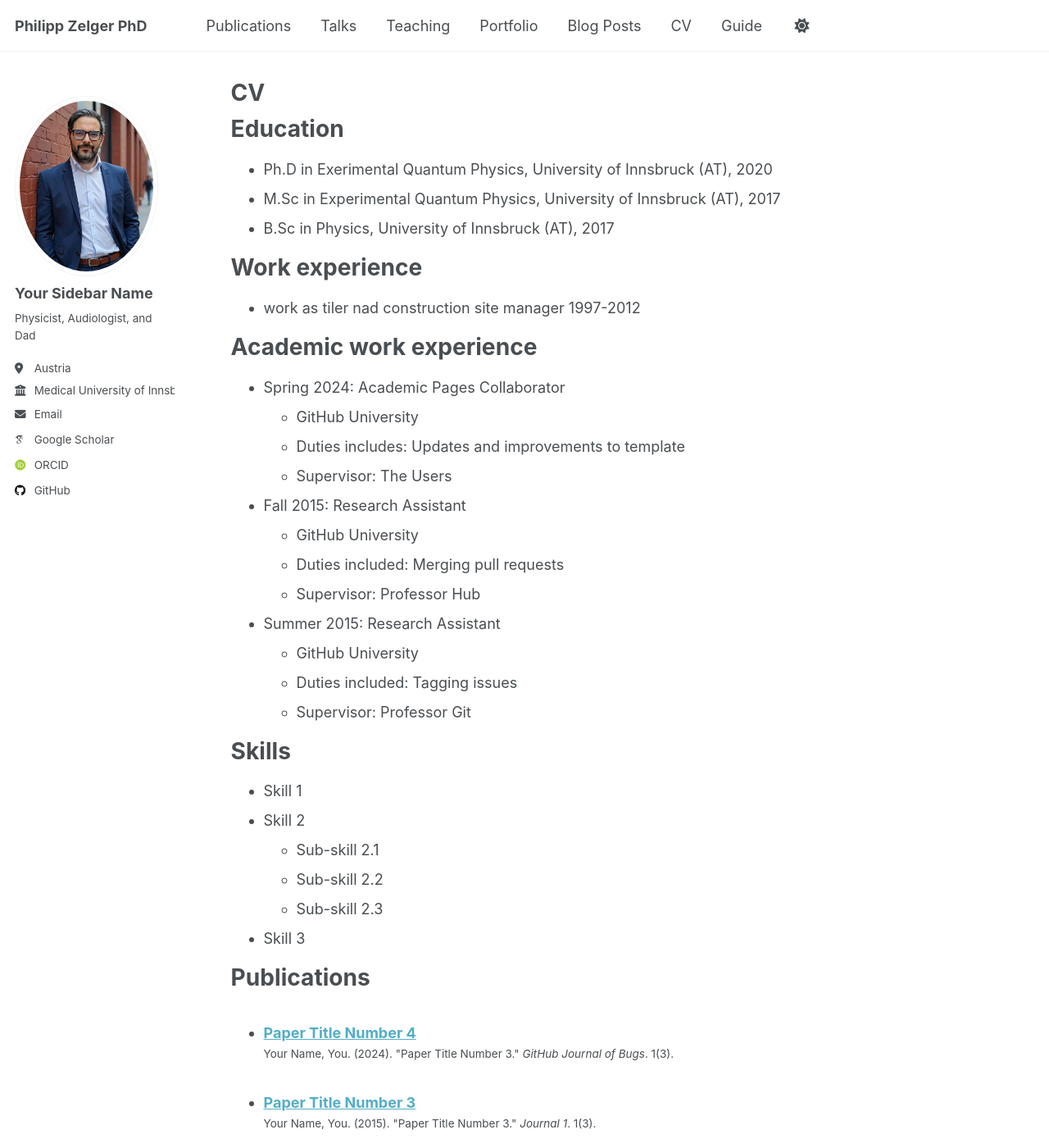
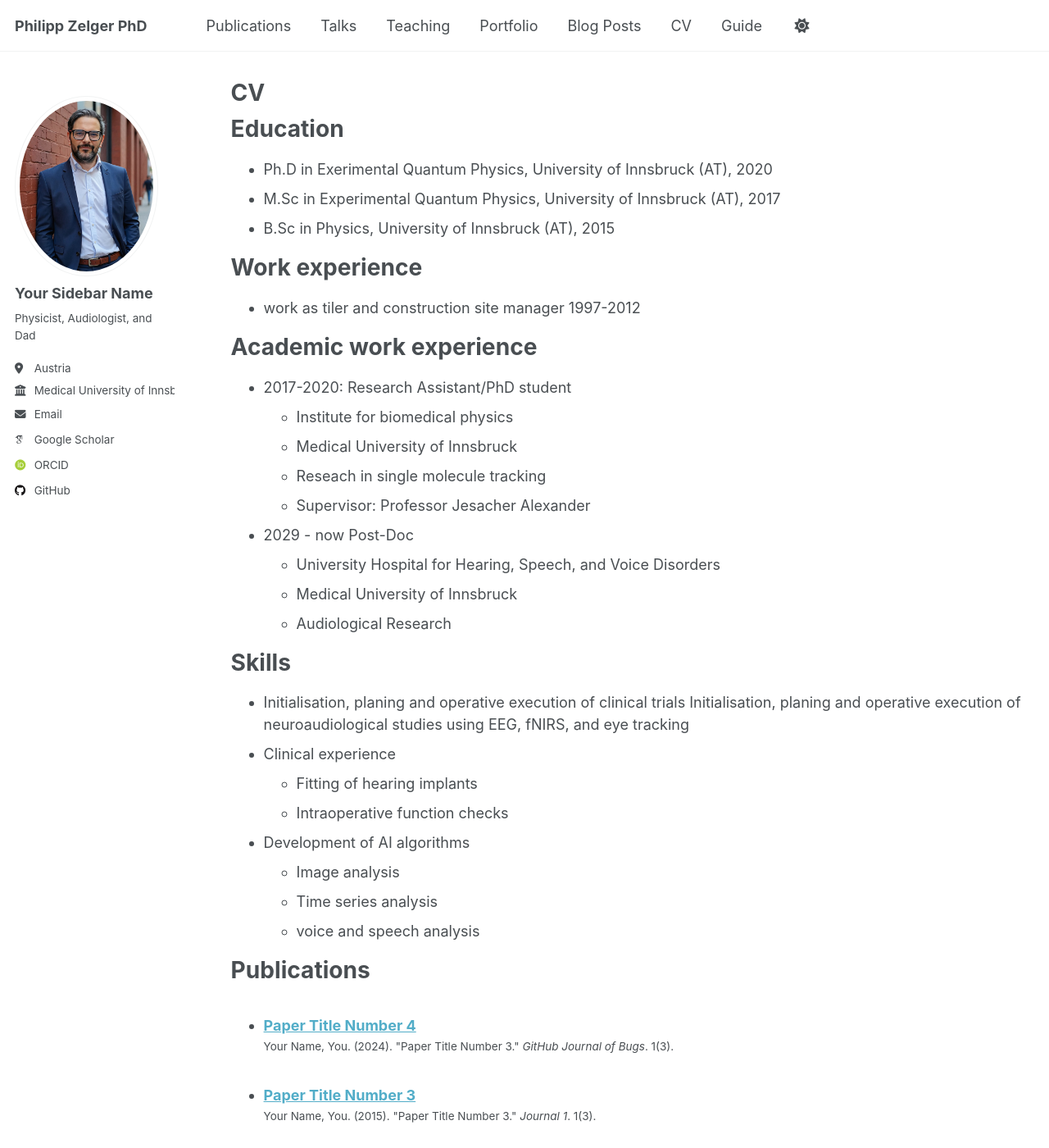
Before and after one commit to Stanissse/AboutMe, a Jekyll site: the page built from _pages/cv.md, in a window 1280 px wide and 1400 px high. Shown: the whole window at 82% size. Built offline with Jekyll 4.4.1, drawn with Linux system fonts in a browser that asks for light colours; some web fonts are replaced.

Commit message:
Updated cv entries cv.md

```diff
--- a/_pages/cv.md
+++ b/_pages/cv.md
@@ -13,37 +13,36 @@ Education
 ======
 * Ph.D in Exerimental Quantum Physics, University of Innsbruck (AT), 2020
 * M.Sc in Experimental Quantum Physics, University of Innsbruck (AT), 2017
-* B.Sc in Physics, University of Innsbruck (AT), 2017
+* B.Sc in Physics, University of Innsbruck (AT), 2015
 
 Work experience
 ======
-* work as tiler nad construction site manager 1997-2012
+* work as tiler and construction site manager 1997-2012
 
 Academic work experience
 ======
-* Spring 2024: Academic Pages Collaborator
-  * GitHub University
-  * Duties includes: Updates and improvements to template
-  * Supervisor: The Users
+* 2017-2020: Research Assistant/PhD student
+  * Institute for biomedical physics
+  * Medical University of Innsbruck
+  * Reseach in single molecule tracking
+  * Supervisor: Professor Jesacher Alexander
 
-* Fall 2015: Research Assistant
-  * GitHub University
-  * Duties included: Merging pull requests
-  * Supervisor: Professor Hub
-
-* Summer 2015: Research Assistant
-  * GitHub University
-  * Duties included: Tagging issues
-  * Supervisor: Professor Git
+* 2029 - now Post-Doc
+  * University Hospital for Hearing, Speech, and Voice Disorders
+  * Medical University of Innsbruck
+  * Audiological Research
 
 Skills
 ======
-* Skill 1
-* Skill 2
-  * Sub-skill 2.1
-  * Sub-skill 2.2
-  * Sub-skill 2.3
-* Skill 3
+* Initialisation, planing  and operative execution of clinical trials
+  Initialisation, planing  and operative execution of neuroaudiological studies using EEG,  fNIRS, and eye tracking
+* Clinical experience
+  * Fitting of hearing implants
+  * Intraoperative function checks
+* Development of AI algorithms
+  * Image analysis
+  * Time series analysis
+  * voice and speech analysis
 
 Publications
 ======
```
